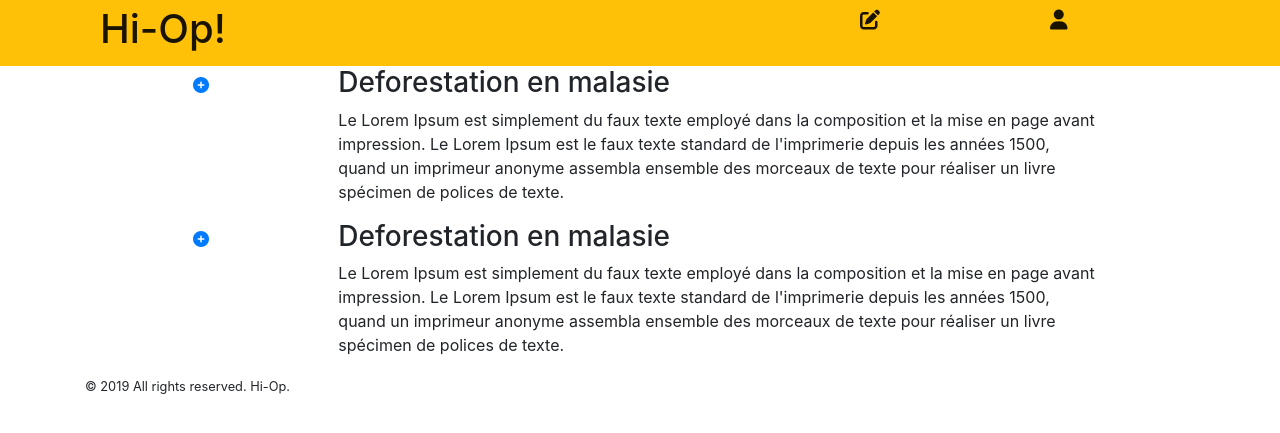
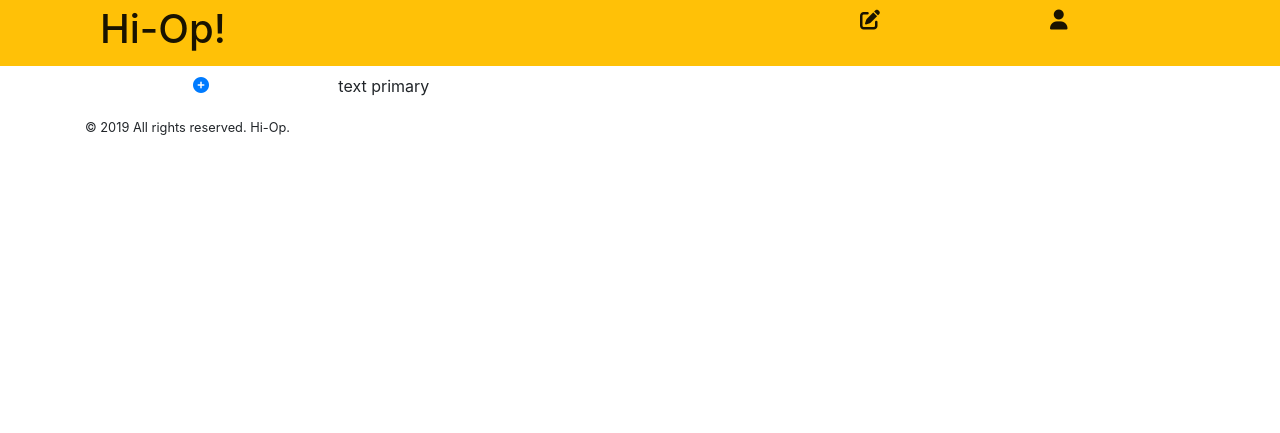
Before and after one commit to azakenaton/MESI---Gestion-Opinion-Public, a Symfony app: template MESI-IPI/templates/accueil/index.html.twig in a window 1280 px wide. Shown: the top 433 px of the page. Run offline with Twig, Linux system fonts and the light colour scheme; the template is opened without the code that fills it, so the values that code supplies are empty; some libraries are stand-ins or nearby versions.

Commit message:
test twig

```diff
--- a/MESI-IPI/src/Controller/AccueilController.php
+++ b/MESI-IPI/src/Controller/AccueilController.php
@@ -14,6 +14,7 @@ class AccueilController extends AbstractController
     {
         return $this->render('accueil/index.html.twig', [
             'controller_name' => 'AccueilController',
+            'op_title' => 'Mon titre'
         ]);
     }
 }
--- a/MESI-IPI/templates/accueil/index.html.twig
+++ b/MESI-IPI/templates/accueil/index.html.twig
@@ -7,7 +7,8 @@
     <div class="container">
         <div class="row">
             <div class="col-10 offset-1">
-                <!--post liste-->
+                <!--for each post-->
+{#                {% for post in posts %}#}
                 <div class="accordion post" id="post01">
                     <div id="headingThree">
                         <div class="row flex-wrap-reverse">
@@ -19,22 +20,12 @@
                             </div>
                             <div class="col-md-10 col-xs-6 ">
                                 <div class="post-preview">
-                                    <h3>Deforestation en malasie</h3>
-                                    <p>Le Lorem Ipsum est simplement du faux texte employé dans la composition et la
-                                        mise en page avant impression. Le Lorem Ipsum est le faux texte standard de
-                                        l'imprimerie depuis les années 1500, quand un imprimeur anonyme assembla ensemble
-                                        des morceaux de texte pour réaliser un livre spécimen de polices de texte.
+                                    <h3>{{ op_title }}</h3>
+                                    <p>text primary
                                     </p>
                                 </div>
                                 <div id="collapse01" class="collapse" aria-labelledby="headingThree" data-parent="#post01">
-                                    <p>Le Lorem Ipsum est simplement du faux texte employé dans la composition et la
-                                        mise en page avant impression. Le Lorem Ipsum est le faux texte standard de
-                                        l'imprimerie depuis les années 1500, quand un imprimeur anonyme assembla ensemble
-                                        des morceaux de texte pour réaliser un livre spécimen de polices de texte.
-                                        Le Lorem Ipsum est simplement du faux texte employé dans la composition et la mise
-                                        en page avant impression. Le Lorem Ipsum est le faux texte standard de l'imprimerie
-                                        depuis les années 1500, quand un imprimeur anonyme assembla ensemble des morceaux de
-                                        texte pour réaliser un livre spécimen de polices de texte.
+                                    <p>text secondary
                                     </p>
 
                                     <div class="row">
@@ -47,78 +38,19 @@
                                         </div>
                                     </div>
                                     <div class="row">
-                                        <button type="button" class="btn btn-outline-primary ml-1">Primary</button>
-                                        <button type="button" class="btn btn-outline-secondary ml-1">Secondary</button>
-                                        <button type="button" class="btn btn-outline-success ml-1">Success</button>
-                                        <button type="button" class="btn btn-outline-danger ml-1">Danger</button>
-                                        <button type="button" class="btn btn-outline-warning ml-1">Warning</button>
-                                        <button type="button" class="btn btn-outline-info ml-1">Info</button>
-                                        <button type="button" class="btn btn-outline-dark ml-1">Dark</button>
-                                    </div>
-                            </div>
-                        </div>
-                    </div>
-
-                </div>
-
-
-            </div>
-
-                <div class="accordion post" id="post02">
-                    <div id="headingThree">
-                        <div class="row flex-wrap-reverse">
-                            <div class="col-md-2 col-xs-6 center-flex">
-                                <button class="btn btn-link collapsed big-btn" type="button" data-toggle="collapse" data-target="#collapse02" aria-expanded="false" aria-controls="collapseThree">
-                                    <i class="fas fa-plus-circle"></i>
-                                </button>
-                            </div>
-                            <div class="col-md-10 col-xs-6">
-                                <div class="post-preview">
-                                    <h3>Deforestation en malasie</h3>
-                                    <p>Le Lorem Ipsum est simplement du faux texte employé dans la composition et la
-                                        mise en page avant impression. Le Lorem Ipsum est le faux texte standard de
-                                        l'imprimerie depuis les années 1500, quand un imprimeur anonyme assembla ensemble
-                                        des morceaux de texte pour réaliser un livre spécimen de polices de texte.
-                                    </p>
-                                </div>
-                                <div id="collapse02" class="collapse" aria-labelledby="headingThree" data-parent="#post02">
-                                    <p>Le Lorem Ipsum est simplement du faux texte employé dans la composition et la
-                                        mise en page avant impression. Le Lorem Ipsum est le faux texte standard de
-                                        l'imprimerie depuis les années 1500, quand un imprimeur anonyme assembla ensemble
-                                        des morceaux de texte pour réaliser un livre spécimen de polices de texte.
-                                        Le Lorem Ipsum est simplement du faux texte employé dans la composition et la mise
-                                        en page avant impression. Le Lorem Ipsum est le faux texte standard de l'imprimerie
-                                        depuis les années 1500, quand un imprimeur anonyme assembla ensemble des morceaux de
-                                        texte pour réaliser un livre spécimen de polices de texte.
-                                    </p>
-
-                                    <div class="row">
-                                        <div class="col-2">
-                                            <i class="fas fa-user float-left mr-3 writer-icon"></i>
-                                        </div>
-                                        <div class="col-10">
-                                            <p>Ecrit le 10 août 2019 par <b>Jean-Claude Vancake</b></p>
-                                            <p>En réaction à : <a href="google.fr">google.fr</a></p>
-                                        </div>
-                                    </div>
-                                    <div class="row">
-                                        <button type="button" class="btn btn-outline-primary ml-1">Primary</button>
-                                        <button type="button" class="btn btn-outline-secondary ml-1">Secondary</button>
-                                        <button type="button" class="btn btn-outline-success ml-1">Success</button>
-                                        <button type="button" class="btn btn-outline-danger ml-1">Danger</button>
-                                        <button type="button" class="btn btn-outline-warning ml-1">Warning</button>
-                                        <button type="button" class="btn btn-outline-info ml-1">Info</button>
-                                        <button type="button" class="btn btn-outline-dark ml-1">Dark</button>
+                                        <!--for each tag-->
+                                        <button type="button" class="btn btn-outline-warning ml-1">TagA</button>
+                                        <button type="button" class="btn btn-outline-warning ml-1">TagB</button>
+                                        <button type="button" class="btn btn-outline-warning ml-1">TagC</button>
+                                        <!--end for each tag-->
                                     </div>
                                 </div>
                             </div>
                         </div>
-
                     </div>
-
-
                 </div>
-                <!--end post liste-->
+{#                {% endfor %}#}
+                <!--end for each post-->
             </div>
         </div>
     </div>
```
